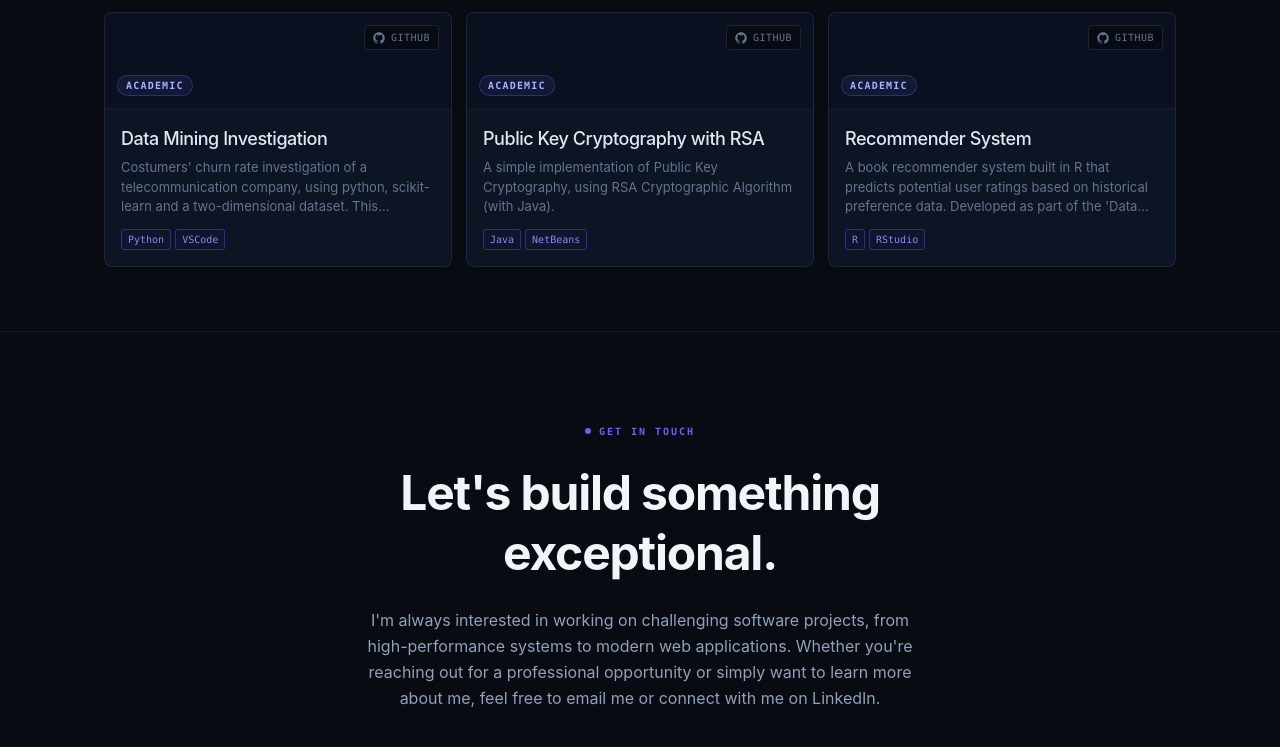
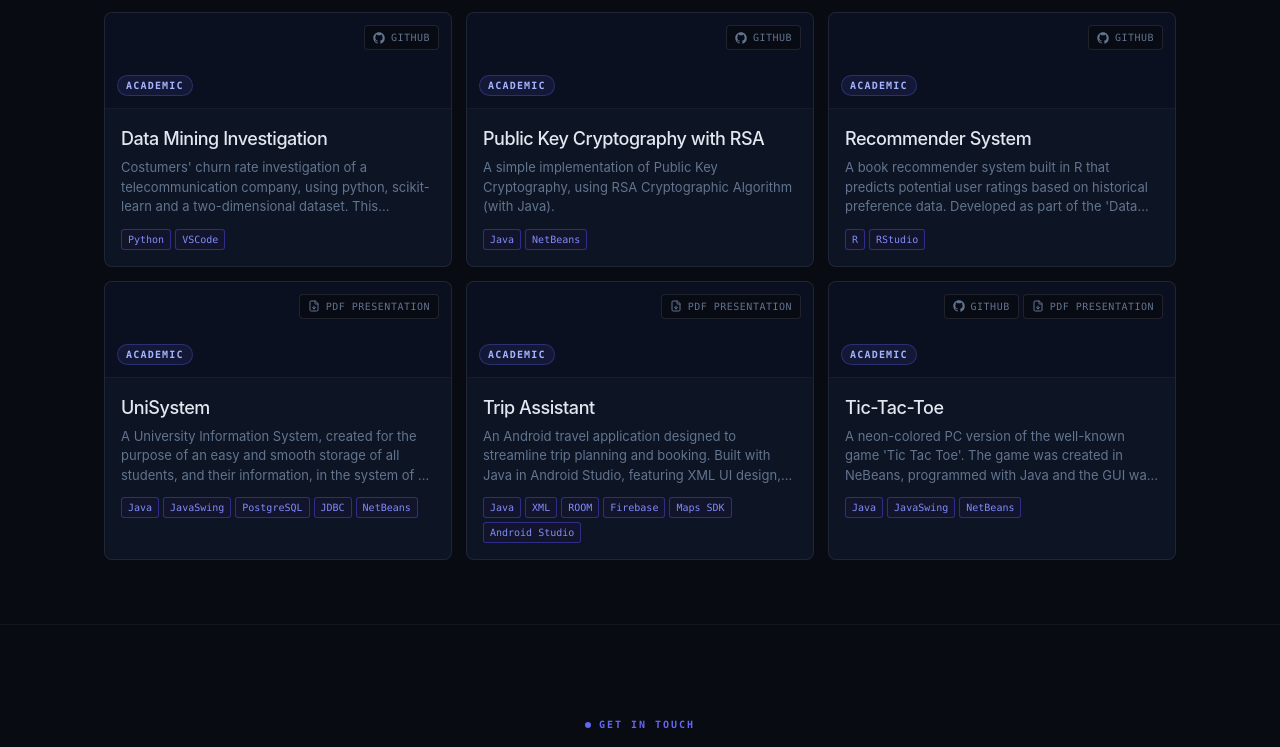
Before and after one commit to alexoiik/alexoiik.github.io, a React (Vite) app: page / in a window 1280 px wide. Shown: the part 4359-5106 px from the top of the page. Built offline with nearby package versions, Linux system fonts and the light colour scheme.

Commit message:
feat: added more projects in the projects.js data folder.

```diff
--- a/src/data/projects.js
+++ b/src/data/projects.js
@@ -259,7 +259,7 @@ export const projects = [
         title: "AI Graph Search",
         description:
             "A smart graph search based on the fundamental AI algorithms: BFS (Breadth-First Search) and DFS (Depth First Search).",
-        technologies: ["Python"],
+        technologies: ["Python", "VSCode"],
         filters: {
             type: "Academic",
             language: ["Python"],
@@ -286,7 +286,8 @@ export const projects = [
                 "Multi-Goal Pathfinding: Traverses from an Initial State (Node I) across a weighted, directed graph targeting multiple destination states.",
             ],
             techStack: [
-                "Python"
+                "Python",
+                "VSCode",
             ],
             approach:
                 "Built as a lightweight Python CLI application using custom Queue (FIFO) and Stack (LIFO) data structures to model search-front expansions. The program processes directed adjacency models to systematically traverse states and extract optimal paths directly to the console.",
@@ -543,4 +544,133 @@ export const projects = [
             },
         },
     },
+    {
+        id: 13,
+        title: "UniSystem",
+        description:
+            "A University Information System, created for the purpose of an easy and smooth storage of all students, and their information, in the system of a University. This project created in NetBeans, programmed with Java and the GUI designed with JavaSwing. UniSystem saves its data to PostgreSQL, using JDBC.",
+        technologies: ["Java", "JavaSwing", "PostgreSQL", "JDBC", "NetBeans"],
+        filters: {
+            type: "Academic",
+            language: ["Java", "SQL"],
+            platform: ["Desktop"],
+            role: ["Software Engineer", "Designer", "Team Lead"],
+        },
+        details: {
+            type: "Academic",
+            period: "Oct 2022 - Nov 2022 · 2 mos",
+            role: ["Software Engineer", "Designer", "Team Lead"],
+            languages: ["Java", "SQL"],
+            platforms: ["Desktop"],
+            teamSize: "2",
+            contribution:
+                "Led a 2-person development team through system design and execution, directing GUI architecture, setting up JDBC connection patterns, and designing PostgreSQL triggers and stored procedures.",
+            highlights: [
+                "Directed the end-to-end development of a multi-tab desktop information system to streamline student record-keeping.",
+                "Architected a relational PostgreSQL database schema and oversaw implementation of automated audit logs via triggers.",
+                "Guided component design in Java Swing to deliver a clean, dark-themed interface with tabular filtering and CRUD functionality.",
+            ],
+            features: [
+                "Tabbed Desktop Navigation: Organized view sections split into core student profiles, contact details, personal info, semester courses, and extra academic metadata.",
+                "Full CRUD Operations: Allows administrators to create, edit, delete, and clear records across connected database tables.",
+                "Real-Time Query Filtering: Integrated quick-search functionality to filter tables dynamically by Student ID.",
+                "Automated Audit Logging: Utilizes PostgreSQL triggers and stored procedures to generate background log files on data modifications.",
+            ],
+            techStack: [
+                "Java", "JavaSwing", "PostgreSQL", "JDBC", "NetBeans"
+            ],
+            approach:
+                "Managed project milestones and system architecture. Coordinated front-end layout structure in Java Swing and backed it with a PostgreSQL database via JDBC, delegating data auditing to database-level triggers to keep the application lightweight.",
+            links: {
+                pdf: "https://drive.google.com/file/d/12XbIrPSth1Af_WFAESxIOEkjD29BE1PB/view?pli=1"
+            },
+        },
+    },
+    {
+        id: 14,
+        title: "Trip Assistant",
+        description:
+            "An Android travel application designed to streamline trip planning and booking. Built with Java in Android Studio, featuring XML UI design, hybrid data storage via Room and Firebase Cloud Firestore, and Google Maps SDK integration for destination tracking.",
+        technologies: ["Java", "XML", "ROOM", "Firebase", "Maps SDK", "Android Studio"],
+        filters: {
+            type: "Academic",
+            language: ["Java", "XML"],
+            platform: ["Android"],
+            role: ["Software Engineer", "Designer", "Team Lead"],
+        },
+        details: {
+            type: "Academic",
+            period: "May 2022 - Jun 2022 · 2 mos",
+            role: ["Software Engineer", "Designer", "Team Lead"],
+            languages: ["Java", "XML"],
+            platforms: ["Android"],
+            teamSize: "3",
+            contribution:
+                "Guided a 3-person team in building an Android travel application, managing architectural decisions, implementing local Room persistence, configuring remote Firebase synchronization, and integrating Google Maps SDK.",
+            highlights: [
+                "Directed a 3-person development team to build a complete mobile travel planning solution for Android.",
+                "Architected a hybrid database strategy utilizing local Room persistence alongside cloud-based Firebase Cloud Firestore.",
+                "Integrated Google Maps SDK to render interactive destination mapping and location views directly within the app UI.",
+                "Designed clean XML layouts featuring card views, destination lists, and structured travel reservation flows.",
+            ],
+            features: [
+                "Destination Browsing & Reservations: Enables users to explore international travel spots, view pricing details, and organize trip bookings.",
+                "Local Room Database: Utilizes Room DAO interfaces and entities for offline persistence and CRUD operations on local user preferences.",
+                "Cloud Sync with Firestore: Connects to Firebase Cloud Firestore for real-time remote storage and cross-device data backup.",
+                "Interactive Location Mapping: Integrates Google Maps SDK to map precise coordinates and locations for featured destinations.",
+            ],
+            techStack: [
+                "Java", "XML", "ROOM", "Firebase", "Maps SDK", "Android Studio"
+            ],
+            approach:
+                "Led the design of a native Android architecture using Java and XML in Android Studio. Implemented a robust dual-storage strategy by pairing Room for fast local SQLite persistence with Firebase Cloud Firestore for cloud backup. Embedded Google Maps SDK to handle location-based rendering, ensuring smooth UI navigation for trip browsing and booking management.",
+            links: {
+                pdf: "https://drive.google.com/file/d/1FM1A3yfgvndBZdWd7kKZ_R_I8xgee0dE/view"
+            },
+        },
+    },
+    {
+        id: 15,
+        title: "Tic-Tac-Toe",
+        description:
+            "A neon-colored PC version of the well-known game 'Tic Tac Toe'. The game was created in NeBeans, programmed with Java and the GUI was designed with JavaSwing.",
+        technologies: ["Java", "JavaSwing", "NetBeans"],
+        filters: {
+            type: "Academic",
+            language: ["Java"],
+            platform: ["Desktop"],
+            role: ["Software Engineer", "Game Designer", "Team Lead", "Designer"],
+        },
+        details: {
+            type: "Academic",
+            period: "Dec 2021 - Jan 2022 · 2 mos",
+            role: ["Software Engineer", "Game Designer", "Team Lead", "Designer"],
+            languages: ["Java"],
+            platforms: ["Desktop"],
+            teamSize: "3",
+            contribution:
+                "Led a 3-person team in developing a Java desktop application, designing the neon-themed JavaSwing user interface, implementing the turn-switching state logic, and managing win-condition evaluation algorithms.",
+            highlights: [
+                "Directed a 3-person team to build a complete desktop implementation of Tic-Tac-Toe using JavaSwing.",
+                "Designed a custom dark-mode GUI with vibrant, neon-colored visual elements and high-contrast typography.",
+                "Engineered the core game loop logic to handle turn toggling, tile validation, and automatic win/draw detection.",
+                "Integrated persistent session score tracking to maintain game tallies between consecutive rounds.",
+            ],
+            features: [
+                "Interactive 3x3 Grid: Clickable game board tiles that register player inputs and trigger dynamic state updates.",
+                "Live Scorekeeper: Keeps persistent record of accumulated wins for both Player X and Player O across matches.",
+                "Turn Indicator: Dynamically updates the UI to display the active player's turn after each move.",
+                "Round Reset & Control: Quick 'New Game' button to instantly reset the board matrix while retaining current scores, plus a dedicated exit handler.",
+            ],
+            techStack: [
+                "Java", "JavaSwing", "NetBeans"
+            ],
+            approach:
+                "Managed project milestones and core architecture using JavaSwing within NetBeans. Structured the application around event-driven Swing components (`JButton`, `JLabel`), binding custom action listeners to the 3x3 grid matrix to evaluate win conditions dynamically across rows, columns, and diagonals upon every move.",
+            links: {
+                github: "https://github.com/alexoiik/Tic-Tac-Toe",
+                pdf: "https://drive.google.com/file/d/1kMALYqhMI92c4mv7dYavA7wG9njj7VzZ/view"
+            },
+        },
+    },
 ];
```
